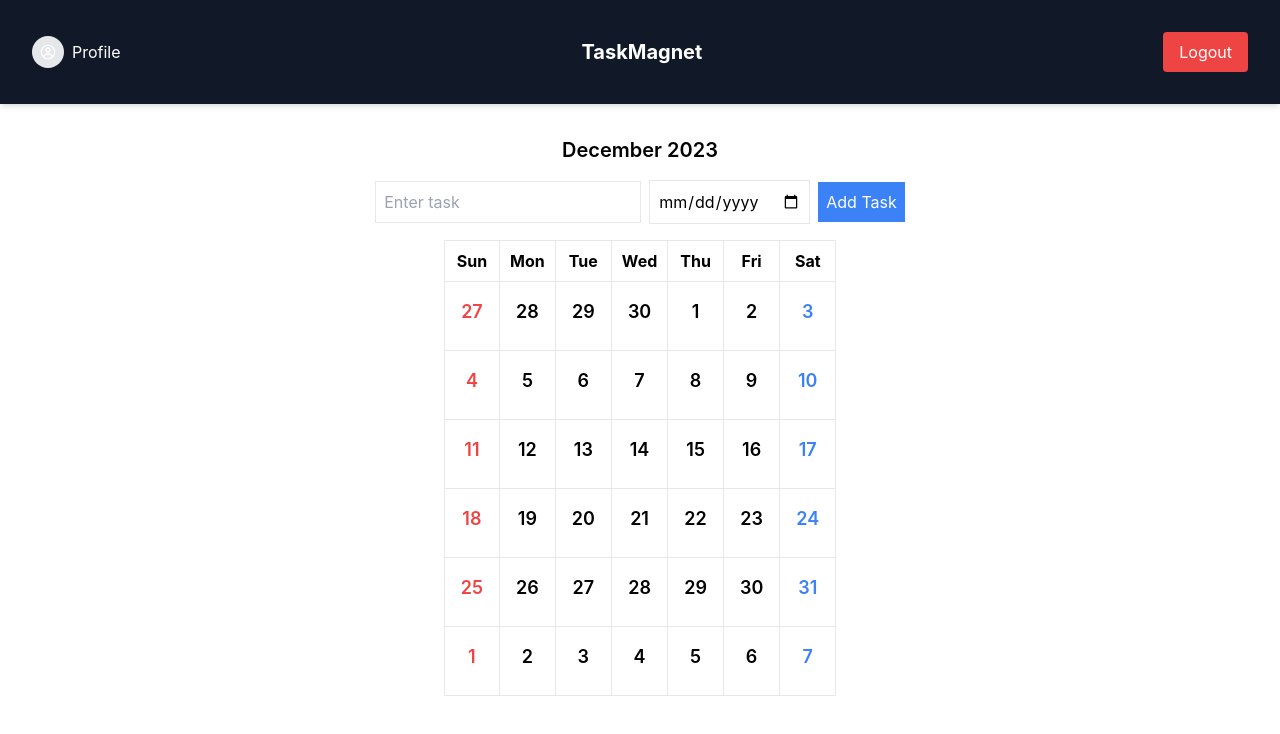
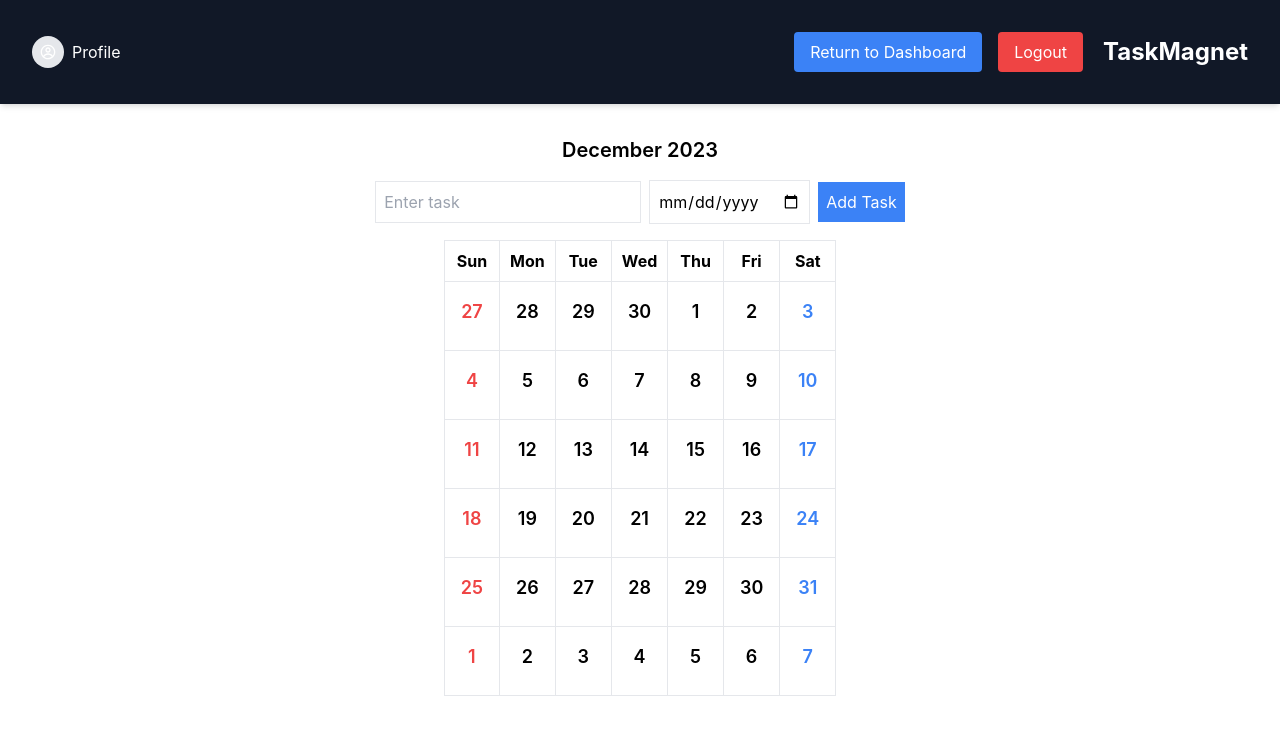
Before and after one commit to ryantrust/task-magnet, a React (Create React App) app: page /calendar in a window 1280 px wide. Shown: the top 734 px of the page. Built offline with nearby package versions, Linux system fonts and the light colour scheme; no server answers.

Commit message:
Added return to dashboard to header

```diff
--- a/src/components/header.js
+++ b/src/components/header.js
@@ -3,39 +3,63 @@ import { useAuth0 } from "@auth0/auth0-react";
 import { CgProfile } from "react-icons/cg";
 
 const Header = () => {
-  const { logout , user} = useAuth0();
+  const { logout, user } = useAuth0();
+
   const handleProfileClick = () => {
     // Redirect to the profile page
     window.location.href = "/profile";
   };
+
   const handleLogout = () => {
     logout({ returnTo: window.location.origin });
   };
 
-  const profilePic = user && user.picture?
-      <img className="w-8 h-8 rounded-full cursor-pointer flex items-center justify-center transform transition-transform hover:scale-105" src={user.picture} /> :
+  const isDashboardPage = window.location.pathname === "/dashboard";
+
+  const profilePic =
+    user && user.picture ? (
+      <img
+        className="w-8 h-8 rounded-full cursor-pointer flex items-center justify-center transform transition-transform hover:scale-105"
+        src={user.picture}
+      />
+    ) : (
       <div
         className="w-8 h-8 bg-gray-200 rounded-full cursor-pointer flex items-center justify-center transform transition-transform hover:scale-105"
         onClick={handleProfileClick}
       >
         <CgProfile />
-      </div>;
+      </div>
+    );
 
-  return <div className="p-8 flex justify-between items-center bg-gray-900 text-white shadow-md">
+  return (
+    <div className="p-8 flex justify-between items-center bg-gray-900 text-white shadow-md">
       <div className="flex items-center">
         {profilePic}
         <span className="ml-2 cursor-pointer" onClick={handleProfileClick}>
           Profile
         </span>
       </div>
-    <p className="text-xl font-bold">TaskMagnet</p>
+      <div className="text-center flex-grow"></div>
+      {!isDashboardPage && (
         <button
-        className="bg-red-500 text-white px-4 py-2 rounded"
+          className="bg-blue-500 text-white px-4 py-2 rounded ml-4"
+          onClick={() => {
+            // Redirect to the dashboard page
+            window.location.href = "/dashboard";
+          }}
+        >
+          Return to Dashboard
+        </button>
+      )}
+      <button
+        className="bg-red-500 text-white px-4 py-2 rounded ml-4"
         onClick={handleLogout}
       >
         Logout
       </button>
+      <p className="text-2xl font-bold ml-5">TaskMagnet</p>
     </div>
+  );
 };
 
 export default Header;
```
Lines whose indentation alone changed are shown as unchanged.
